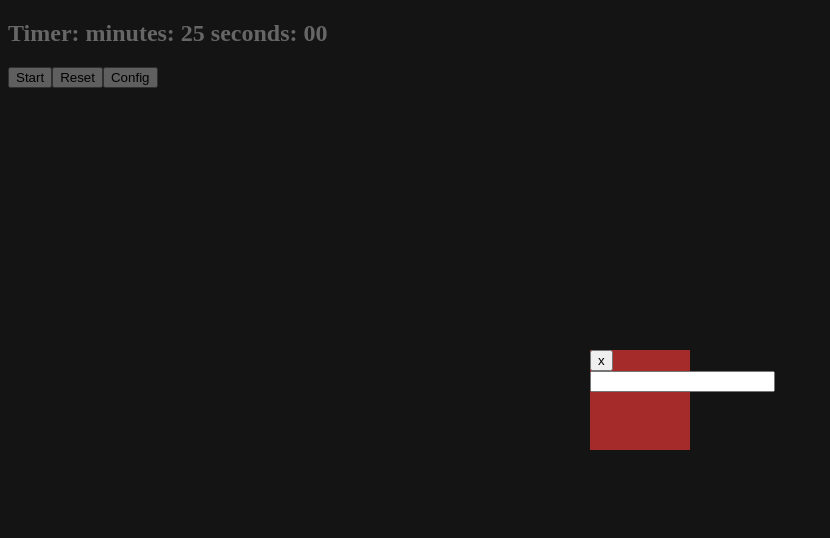
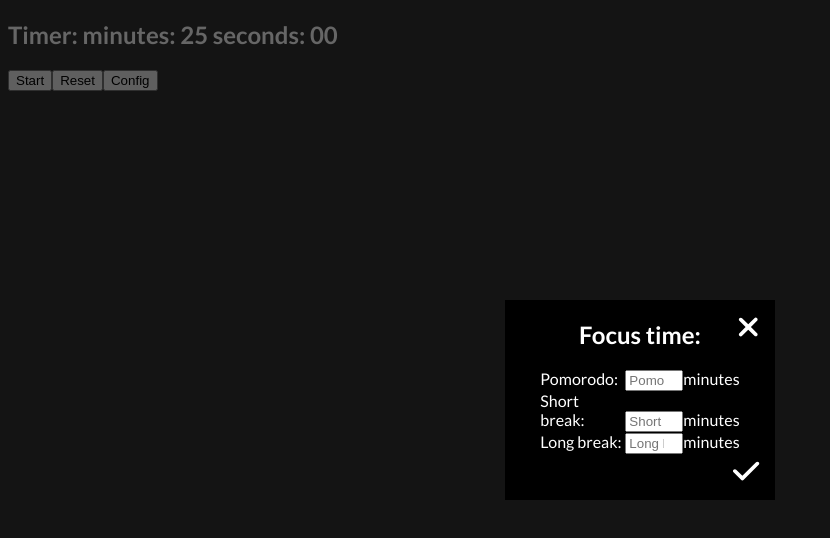
Before and after one commit to WersV/pomodoro-app, a Vue app: page / in a window 1280 px wide. Both pictures are taken after a click on the button "Config". Shown: the top 538 px of the page, without its empty margins (0-830 px from the left). Built offline with nearby package versions, Linux system fonts and the light colour scheme.

Commit message:
fontawsome + improving modal and input

```diff
--- a/index.html
+++ b/index.html
@@ -4,6 +4,10 @@
     <meta charset="UTF-8">
     <link rel="icon" href="/favicon.ico">
     <meta name="viewport" content="width=device-width, initial-scale=1.0">
+    <link rel="preconnect" href="https://fonts.googleapis.com">
+    <link rel="preconnect" href="https://fonts.gstatic.com" crossorigin>
+    <link href="https://fonts.googleapis.com/css2?family=Lato:wght@400;700;900&display=swap" rel="stylesheet">
+    <link rel="stylesheet" href="./src/assets/base.css">
     <title>Pomodoro</title>
   </head>
   <body>
--- a/package.json
+++ b/package.json
@@ -10,6 +10,10 @@
     "format": "prettier --write src/"
   },
   "dependencies": {
+    "@fortawesome/fontawesome-svg-core": "^6.4.2",
+    "@fortawesome/free-regular-svg-icons": "^6.4.2",
+    "@fortawesome/free-solid-svg-icons": "^6.4.2",
+    "@fortawesome/vue-fontawesome": "^3.0.3",
     "@vueuse/core": "^10.4.1",
     "pinia": "^2.1.6",
     "vue": "^3.3.4"
--- /dev/null
+++ b/src/assets/base.css
@@ -0,0 +1,3 @@
+html {
+  font-family: 'Lato', sans-serif;
+}
--- a/src/components/AppInput.vue
+++ b/src/components/AppInput.vue
@@ -1,19 +1,20 @@
 <template>
-  <label for="input" v-if="label">{{ label }}</label>
+  <div class="input-wrapper">
+    <label :for="id" v-if="label">{{ label }}</label>
     <input
       v-bind="$attrs"
       :value="modelValue"
       @input="$emit('update:modelValue', $event.target.value)"
       :placeholder="label"
-    class="label"
-    id="input"
+      :id="id"
     >
-
+    <span>minutes</span>
     <p
       v-if="error"
       class="errorMessage">
       {{ error }}
     </p>
+  </div>
 </template>
 <script setup>
 defineProps({
@@ -21,16 +22,29 @@ defineProps({
     type: String,
     default: ''
   },
+  id: {
+    type: [String, Number],
+    default: ''
+  },
   modelValue: {
     type: [String, Number],
     default: ''
   },
   error: {
-
+    type: String,
+    default: ''
   }
 })
 defineEmits(['update:modelValue'])
 </script>
 <style lang="scss" scoped>
-
+.input-wrapper {
+  label {
+    display: inline-block;
+    width: 85px;
+  }
+  input {
+    width: 50px;
+  }
+}
 </style>
--- a/src/components/AppModal.vue
+++ b/src/components/AppModal.vue
@@ -1,12 +1,15 @@
 <template>
 <div class="modal-background">
 	<div ref="target" class="modal">
-		<button @click="$emit('handleConfiguration')">x</button>
+		<button @click="$emit('handleConfiguration')" class="close-btn">
+			<font-awesome-icon icon="fa-solid fa-xmark" />
+		</button>
 		<div class="content-wrapper">
 			<main class="options">
 				<slot name="options"></slot>
 			</main>
 		</div>
+		<button class="save-btn"><font-awesome-icon icon="fa-solid fa-check" /></button>
 	</div>
 </div>
 </template>
@@ -39,9 +42,39 @@ const emit = defineEmits(['handleConfiguration']);
 		top: 50%;
 		left: 50%;
 		transform: translate(-50%, -50%);
-		width: 100px;
-		height: 100px;
-		background-color: brown;
+		width: 270px;
+		height: 200px;
+		color: white;
+		background-color: black;
+
+		.content-wrapper {
+			.options {
+				display: flex;
+				justify-content: center;
+				align-items: center;
+			}
+		}
+
+		.save-btn {
+			position: absolute;
+			bottom: 10px;
+			right: 10px;
+			font-size: 30px;
+			color: white;
+			border: 0;
+			background-color: transparent;
+		}
+
+		.close-btn {
+			position: absolute;
+			top: 10px;
+			right: 10px;
+			background-color: transparent;
+			border: 0;
+			color: white;
+			font-size: 30px;
+			cursor: pointer;
+		}
 	}
 }
 </style>
--- a/src/main.js
+++ b/src/main.js
@@ -2,7 +2,15 @@ import { createApp } from 'vue'
 import { createPinia } from 'pinia'
 import App from './App.vue'
 
+import { library } from '@fortawesome/fontawesome-svg-core'
+import { FontAwesomeIcon } from '@fortawesome/vue-fontawesome'
+import {faXmark, faCheck} from '@fortawesome/free-solid-svg-icons'
+
+library.add(faXmark, faCheck)
+
 const app = createApp(App)
+
+app.component('font-awesome-icon', FontAwesomeIcon)
 
 app.use(createPinia())
 
--- a/src/views/MainView.vue
+++ b/src/views/MainView.vue
@@ -14,7 +14,10 @@
   >
     <template #options>
       <div>
-        <AppInput type="number"/>
+        <h2 class="modal-h2">Focus time:</h2>
+        <AppInput v-model="inputMinutes" id="Pomodoro" label="Pomorodo: " type="number"/>
+        <AppInput v-model="inputShortBreak" id="ShortBreak" label="Short break: " type="number"/>
+        <AppInput v-model="inputLongBreak" id="LongBreak" label="Long break: " type="number"/>
       </div>
     </template>
   </AppModal>
@@ -43,12 +46,16 @@ const minutesToDisplay = ref(defaultTime.minutes);
 const isTimeRunning = ref(false);
 const isModalDisplayed = ref(false);
 
+const inputMinutes = ref(null);
+const inputShortBreak = ref(null);
+const inputLongBreak = ref(null);
+
 const formatTime = () => {
   secondsToDisplay.value = seconds.value % 60;
   minutesToDisplay.value = Math.floor(seconds.value / 60);
 }
 
-const getTime = (time) => {
+const getTime = () => {
   nIntervId = setInterval(() => {
     seconds.value -= 1;
     if (secondsToDisplay.value < 10) {
@@ -94,6 +101,10 @@ const handleConfiguration = () => {
   isModalDisplayed.value = !isModalDisplayed.value;
 }
 
+// const changeTime = (event) => {
+//   console.log(event);
+// }
+
 onMounted(formatTime);
 </script>
 
@@ -101,4 +112,7 @@ onMounted(formatTime);
 h2 {
   color: white;
 }
+.modal-h2 {
+  text-align: center;
+}
 </style>
```
Also changed, not shown: 1 other file (tests, documents, lock files or other folders). Lines whose indentation alone changed are shown as unchanged.
